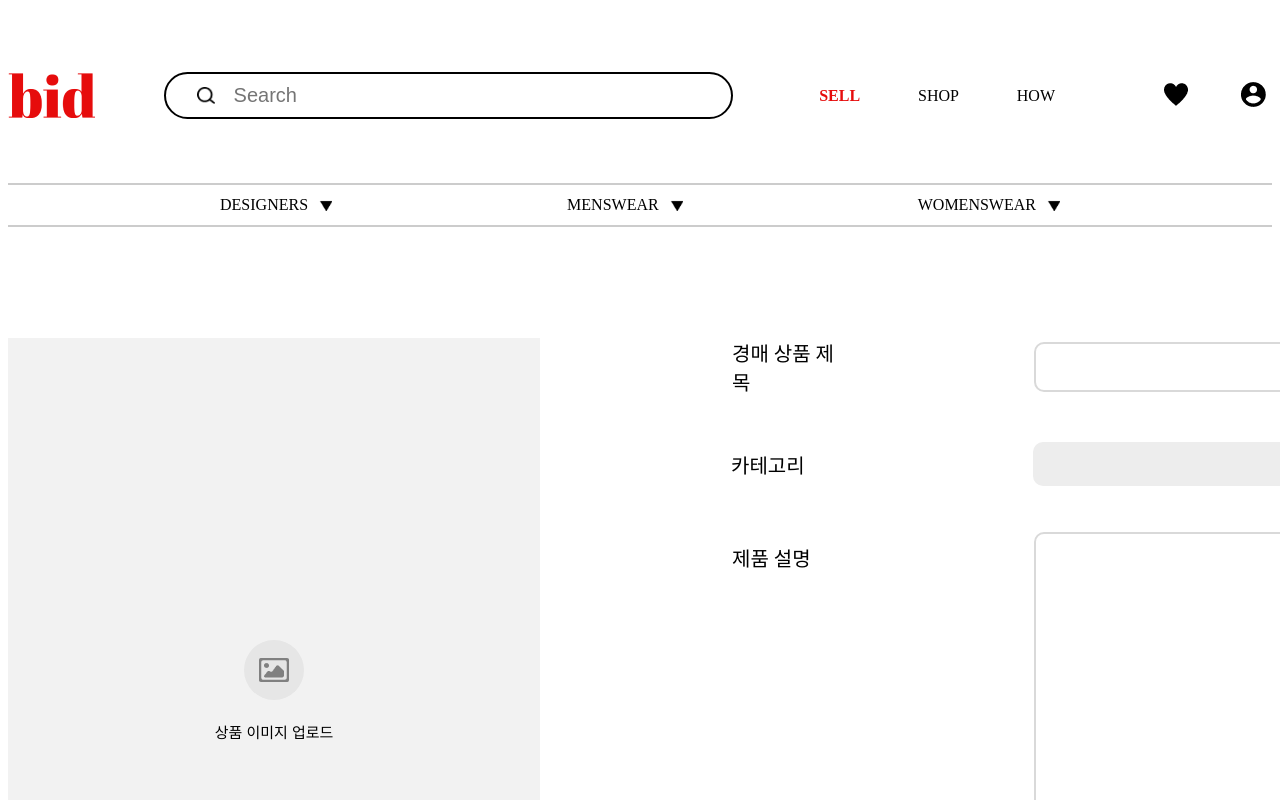
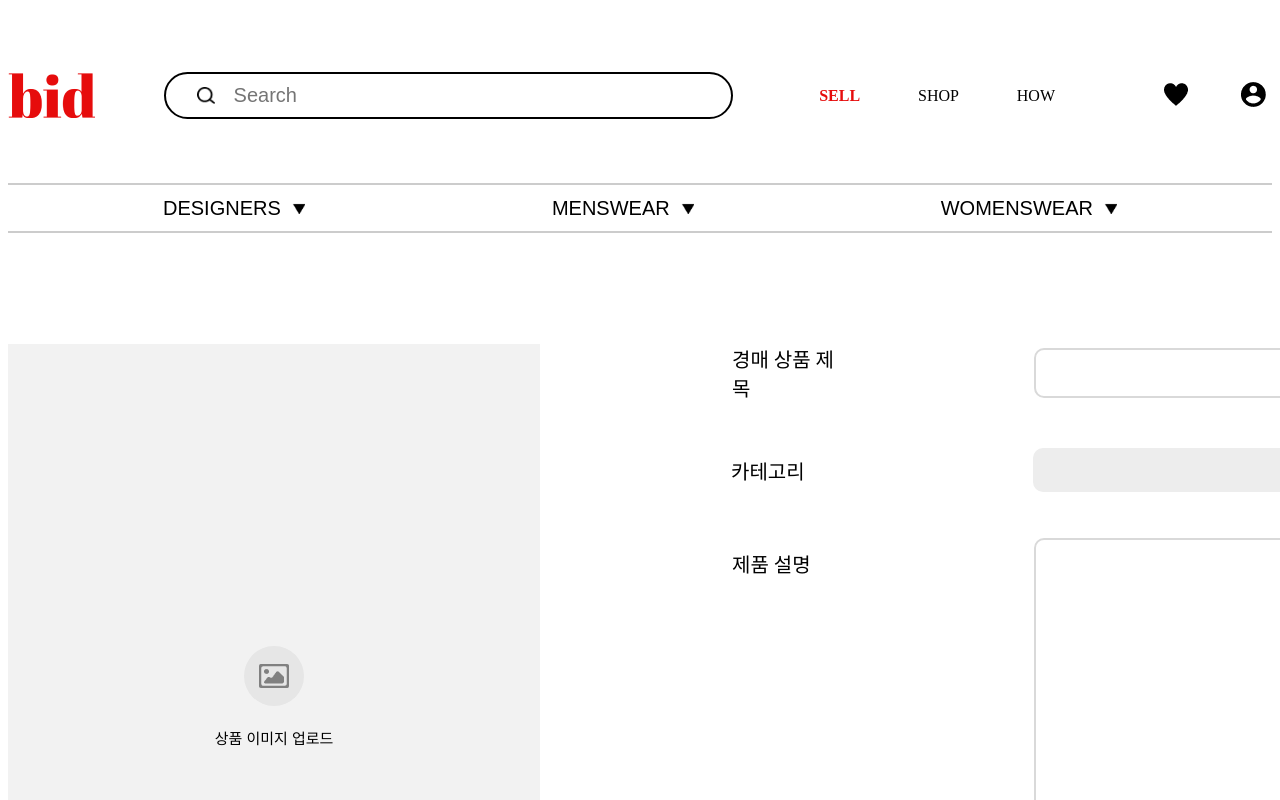
Before and after one commit to Bid-5th-umc/Frontend, a React (Create React App) app in the folder bid-web/: page /sell in a window 1280 px wide. Shown: the top 800 px of the page. Built offline with nearby package versions, Linux system fonts and the light colour scheme.

Commit message:
[feature3] 카테고리 바 hover 및 css 수정

```diff
--- a/bid-web/src/Components/Common/CategoryCom.js
+++ b/bid-web/src/Components/Common/CategoryCom.js
@@ -4,20 +4,26 @@ import HoverCard from './HoverCard';
 
 const CategoryCom = ({ CategoryName }) => {
 
+  // const [ isClicked, setClicked ] = useState(false);
+  // const handleClick = () => {
+  //   setClicked(!isClicked);
+  // };
+
   const [isHovered, setHovered] = useState(false);
 
   return (
-    <div
+    <button
       onMouseEnter={() => setHovered(true)}
       onMouseLeave={() => setHovered(false)}
-      className={`category ${isHovered ? 'hovered' : ''}`}
+      // onClick={handleClick}
+      className={`category ${isHovered ? 'clicked' : ''}`}
     >
       <span>
         {CategoryName}
       </span>
       <img src='/image/MoreIcon.png' alt='more' className='categoryImg'></img>
       {isHovered && <HoverCard/>}
-    </div>
+    </button>
   )
 }
 
--- a/bid-web/src/Components/Common/Common.css
+++ b/bid-web/src/Components/Common/Common.css
@@ -9,6 +9,7 @@
   padding-top: 0.69rem;
   padding-bottom: 0.69rem;
   margin: auto;
+  position: relative;
 }
 
 .category {
@@ -16,6 +17,12 @@
   justify-content: center;
   align-items: center;
   gap: 0.69rem;
+  border: none;
+  background-color: white;
+  font-size: 1.25rem;
+  font-weight: 400;
+  height: 1.5rem;
+  cursor: pointer;
 }
 
 .categoryImg {
@@ -23,6 +30,33 @@
   height: 0.6875rem;
 }
 
+.hover-card {
+  width: 12.5rem;
+  height: 18.875rem;
+  display: flex;
+  flex-direction: column;
+  justify-content: space-between;
+  gap: 1.31rem;
+  align-items: start;
+  padding-left: 1.56rem;
+  padding-top: 1.31rem;
+  padding-bottom: 2rem;
+  position: absolute;
+  top: 100%;
+  background-color: white;
+  border: 1px solid #BEBEBE;
+}
+
+.hover-button {
+  border: none;
+  font-size: 1.25rem;
+  font-weight: 400;
+  text-decoration-line: underline;
+  width: 8.4375rem;
+  text-align: start;
+  background-color: white;
+  cursor: pointer;
+}
 
 .common-line {
   width: 100%;
```
